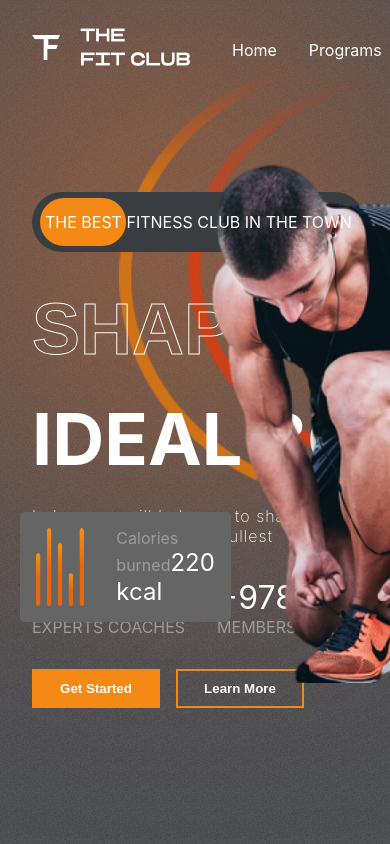
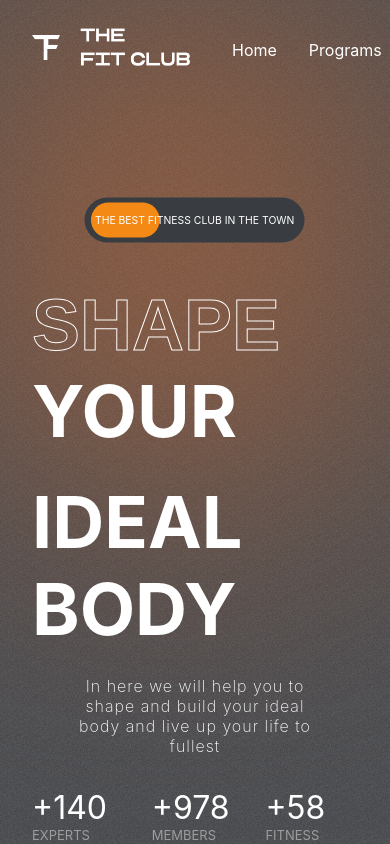
Before and after one commit to Asjal8/Fitness-Club, a React (Create React App) app: page / in a window 390 px wide. Shown: the top 844 px of the page. Built offline with nearby package versions, Linux system fonts and the light colour scheme.

Commit message:
Seventh Commit

```diff
--- a/src/App.css
+++ b/src/App.css
@@ -47,3 +47,69 @@
   filter: blur(150px);
   z-index: -9;
 }
+@media screen and (max-width: 786px) {
+  .hero {
+    flex-direction: column;
+  }
+  .hero-blur {
+    width: 14rem;
+  }
+  .the-best-ad {
+    margin-top: 0;
+    font-size: small;
+    align-self: center;
+    transform: scale(0.8);
+  }
+  .hero-text {
+    font-size: xx-small;
+    align-items: center;
+    justify-content: center;
+  }
+  .hero-text > div:nth-of-type(3) {
+    font-size: small;
+    font-weight: 200;
+    letter-spacing: 1px;
+    text-align: center;
+  }
+  .hero-buttons {
+    justify-content: center;
+  }
+  .figures > div > span:nth-of-type(1) {
+    font-size: large;
+  }
+  .figures > div > span:nth-of-type(2) {
+    font-size: small;
+  }
+  .right-h {
+    position: relative;
+    background: none;
+  }
+  .heart-rate {
+    left: 1rem;
+    top: 2rem;
+  }
+  .calories {
+    position: relative;
+    top: 5rem;
+    left: 2rem;
+  }
+  .calories > img {
+    width: 2rem;
+  }
+  .calories > div > :nth-child(2) {
+    color: #fff;
+    font-size: 1rem;
+  }
+  .hero-image {
+    position: relative;
+    width: 15rem;
+    left: 7rem;
+    top: 4rem;
+    align-self: center;
+  }
+  .hero-image-back {
+    width: 15rem;
+    left: 2rem;
+    top: 0rem;
+  }
+}
--- a/src/component/Hero/Hero.jsx
+++ b/src/component/Hero/Hero.jsx
@@ -5,8 +5,10 @@ import hero_image from "../../assets/hero_image.png";
 import hero_image_back from "../../assets/hero_image_back.png";
 import heart from "../../assets/heart.png";
 import calories from "../../assets/calories.png";
+import { motion } from "framer-motion";
 
 const Hero = () => {
+  const transition = { type: "spring", duration: 3 };
   return (
     <div className="hero">
       <div className="blur hero-blur"></div>
@@ -14,7 +16,11 @@ const Hero = () => {
         <Header />
         {/* The Best Ad */}
         <div className="the-best-ad">
-          <div></div>
+          <motion.div
+            initial={{ left: "205px" }}
+            whileInView={{ left: "8px" }}
+            transition={{ ...transition, type: "tween" }}
+          ></motion.div>
           <span>THE BEST FITNESS CLUB IN THE TOWN</span>
         </div>
 
@@ -60,24 +66,48 @@ const Hero = () => {
       <div className="right-h">
         <button className="btn">Join Now</button>
 
-        <div className="heart-rate">
+        <motion.div
+          initial={{ right: "-1rem" }}
+          whileInView={{ right: "4rem" }}
+          transition={transition}
+          className="heart-rate"
+        >
           <img src={heart} alt="" />
           <span>Heart Rate</span>
           <span>116bpm</span>
-        </div>
+        </motion.div>
 
         {/* Hero Images */}
-        <img src={hero_image} alt="" className="hero-image" />
-        <img src={hero_image_back} alt="" className="hero-image-back" />
+        <motion.img
+          initial={{ right: "11rem" }}
+          whileInView={{ right: "11rem" }}
+          transition={transition}
+          src={hero_image}
+          alt=""
+          className="hero-image"
+        />
+        <motion.img
+          initial={{ right: "11rem" }}
+          whileInView={{ right: "22rem" }}
+          transition={transition}
+          src={hero_image_back}
+          alt=""
+          className="hero-image-back"
+        />
 
         {/* Calories */}
-        <div className="calories">
+        <motion.div
+          initial={{ right: "37rem" }}
+          whileInView={{ right: "28rem" }}
+          transition={transition}
+          className="calories"
+        >
           <img src={calories} alt="" />
           <div>
             <span>Calories burned</span>
             <span>220 kcal</span>
           </div>
-        </div>
+        </motion.div>
       </div>
     </div>
   );
--- a/src/component/Testimonials/Testimonial.jsx
+++ b/src/component/Testimonials/Testimonial.jsx
@@ -3,8 +3,10 @@ import "./Testimonial.css";
 import { testimonialsData } from "../../data/testimonialsData";
 import leftArrow from "../../assets/leftArrow.png";
 import rightArrow from "../../assets/rightArrow.png";
+import { motion } from "framer-motion";
 
 const Testimonial = () => {
+  const transition = { type: "spring", duration: 3 };
   const [selected, setSelected] = useState(0);
   const tLength = testimonialsData.length;
   return (
@@ -13,7 +15,15 @@ const Testimonial = () => {
         <span>Testimonials</span>
         <span className="stroke-text">What they</span>
         <span>say about us</span>
-        <span>{testimonialsData[selected].review}</span>
+        <motion.span
+          key={selected}
+          initial={{ opacity: 0, x: -100 }}
+          animate={{ opacity: 1, x: 0 }}
+          exit={{ opacity: 0, x: 100 }}
+          transition={transition}
+        >
+          {testimonialsData[selected].review}
+        </motion.span>
         <span>
           <span style={{ color: "var(--orange" }}>
             {testimonialsData[selected].name}
@@ -22,9 +32,25 @@ const Testimonial = () => {
         </span>
       </div>
       <div className="right-t">
-        <div></div>
-        <div></div>
-        <img src={testimonialsData[selected].image} alt="" />
+        <motion.div
+          initial={{ opacity: 0, x: -100 }}
+          transition={{ ...transition, duration: 2 }}
+          whileInView={{ opacity: 1, x: 0 }}
+        ></motion.div>
+        <motion.div
+          initial={{ opacity: 0, x: 100 }}
+          transition={{ ...transition, duration: 2 }}
+          whileInView={{ opacity: 1, x: 0 }}
+        ></motion.div>
+        <motion.img
+          key={selected}
+          initial={{ opacity: 0, x: 100 }}
+          animate={{ opacity: 1, x: 0 }}
+          exit={{ opacity: 0, x: -100 }}
+          transition={transition}
+          src={testimonialsData[selected].image}
+          alt=""
+        />
 
         <div className="arrows">
           <img
```
